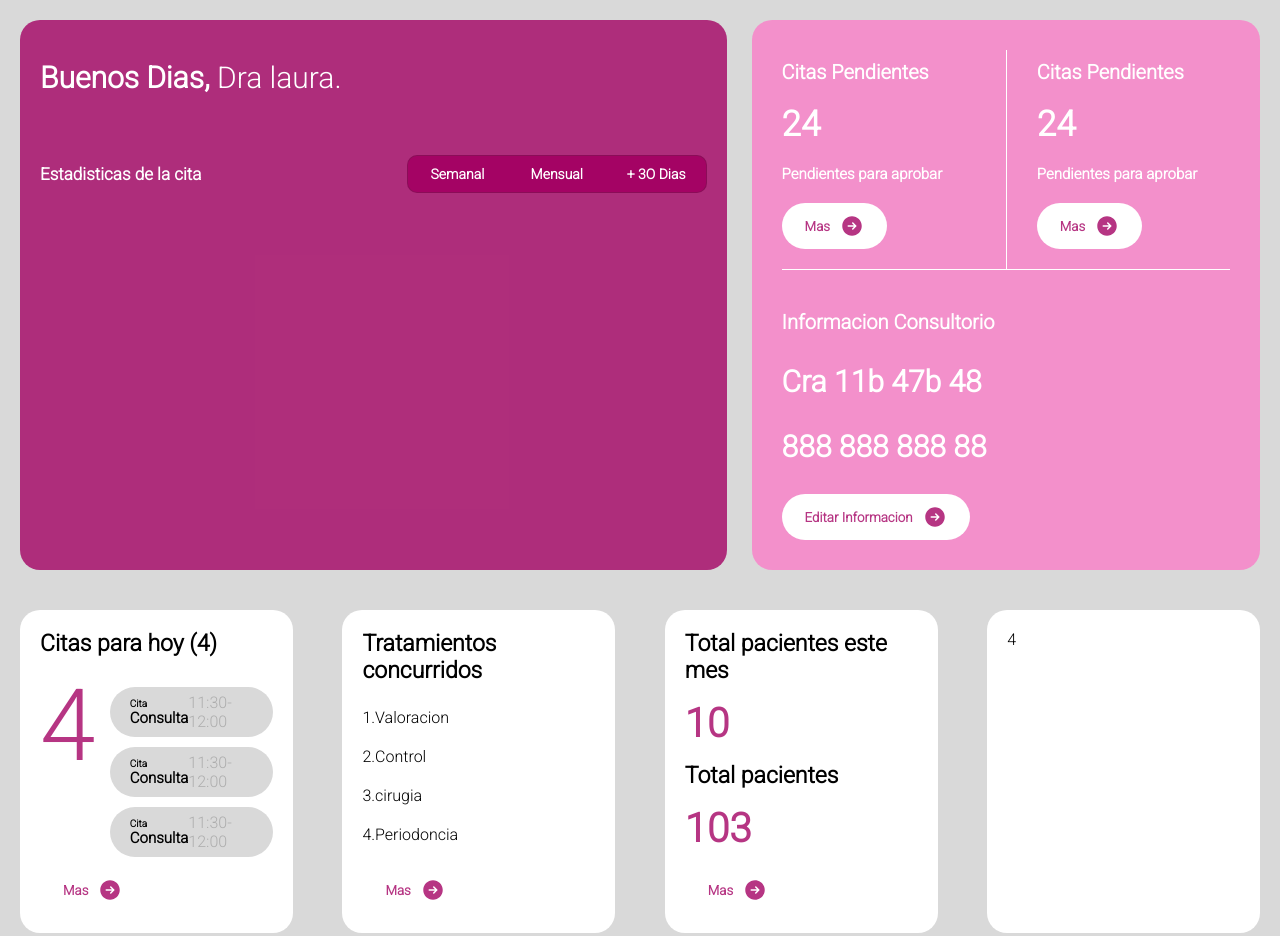
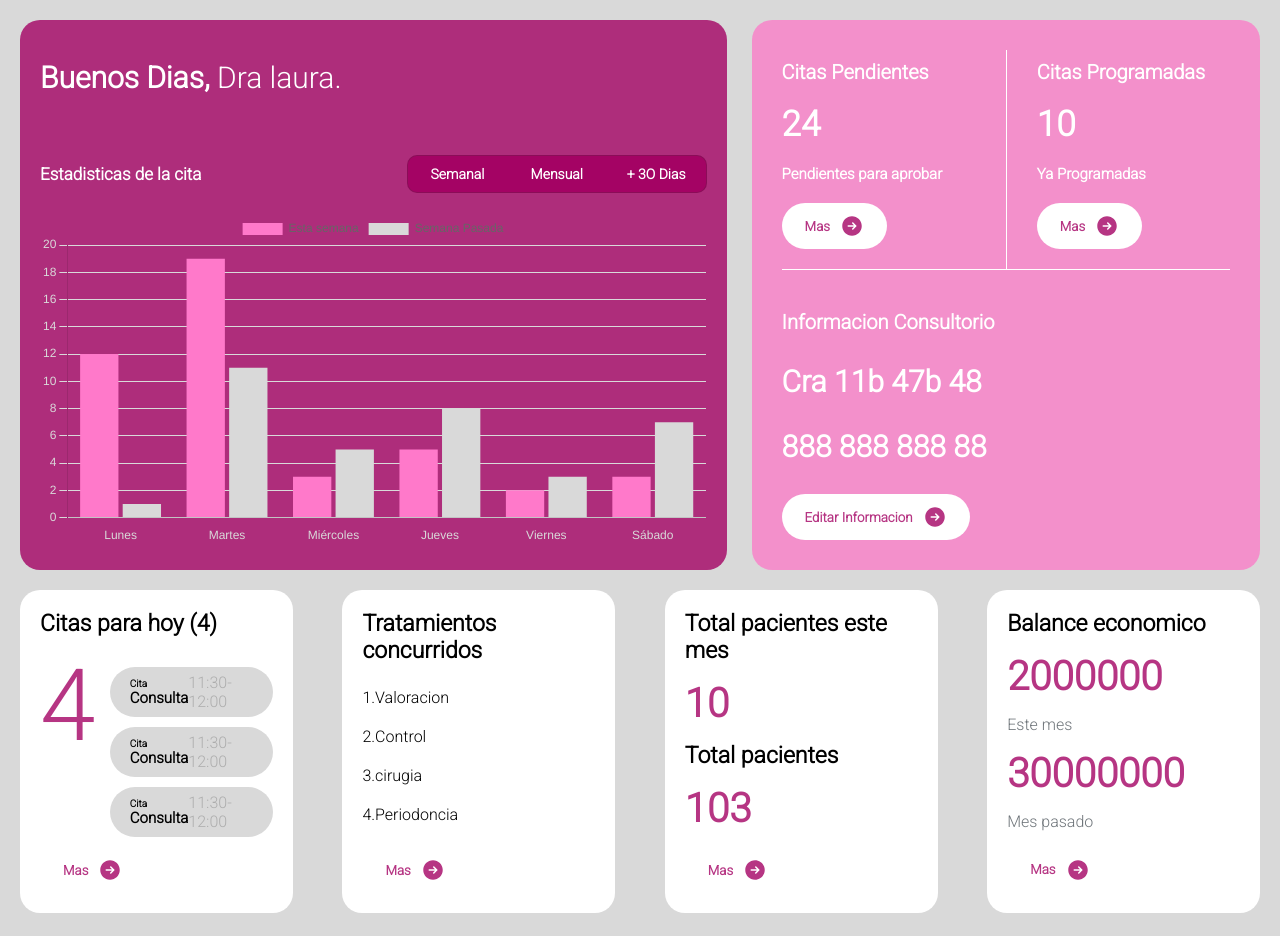
Before and after one commit to 47Grajz/Layouts, a plain HTML site: page Admin_view/index.html in a window 1280 px wide. Drawn offline with nearby package versions, Linux system fonts and the light colour scheme.

Commit message:
Admin layout finished

```diff
--- a/Admin_view/chart.js
+++ b/Admin_view/chart.js
@@ -0,0 +1,63 @@
+
+
+var options = {
+  type: 'bar',
+  data: {
+    labels: ["Lunes", "Martes", "Miércoles", "Jueves", "Viernes", "Sábado"],
+    datasets: [
+      {
+        label: 'Esta semana',
+        data: [12, 19, 3, 5, 2, 3],
+        backgroundColor: 'rgb(255, 121, 202)',
+
+      },
+      {
+        label: 'Semana Pasada',
+        data: [1, 11, 5, 8, 3, 7],
+        backgroundColor: '#D9D9D9'
+      }
+    ]
+  },
+  options: {
+    scales: {
+      x: {
+        grid:{
+          display:false,
+
+        },
+        ticks: {
+          color: '#D9D9D9',
+        }
+      },
+      y: {
+        grid:{
+          color: '#D9D9D9'
+        },
+        beginAtZero: true,
+        ticks: {
+          color: '#D9D9D9',
+        }
+      }
+    },
+    plugins: {
+      customValue: {
+        name: 'Comparacion',
+      }
+    }
+  },
+  plugins: [
+    {
+      id: 'customValue',
+      afterDraw: (chart, args, opts) => {
+        const {
+          ctx,
+          data: { datasets },
+          _metasets,
+        } = chart;
+      },
+    },
+  ],
+};
+
+var ctx = document.getElementById('myChart').getContext('2d');
+new Chart(ctx, options);
--- a/Admin_view/index.html
+++ b/Admin_view/index.html
@@ -2,7 +2,7 @@
 <head>
     <meta charset="UTF-8">
     <meta name="viewport" content="width=device-width, initial-scale=1.0">
-
+    <script src="https://cdn.jsdelivr.net/npm/chart.js"></script>
     <link rel="stylesheet" href="style.css">
     <title>Document</title>
 </head>
@@ -35,7 +35,7 @@
                 </div>
 
                 <div class="chart">
-
+                  <canvas id="myChart"></canvas>
                 </div>
 
             </div>
@@ -53,9 +53,9 @@
                           </button></a>
                     </div>
                     <div class="info-box bx2">
-                        <p>Citas Pendientes</p>
-                        <p class="Number">24</p>
-                        <p class="label">Pendientes para aprobar</p>
+                        <p>Citas Programadas</p>
+                        <p class="Number">10</p>
+                        <p class="label">Ya Programadas</p>
                         <a href="#"><button class="button">
                             Mas
                             <svg fill="currentColor" viewBox="0 0 24 24" class="icon">
@@ -145,7 +145,20 @@
               </svg>
             </button></a>
           </div>
-          <div class="info-bottom b4">4</div>
+          <div class="info-bottom b4">
+                        <h5>Balance economico</h5>
+            <h3>2000000</h3>
+            <p>Este mes</p>
+            <h3>30000000</h3>
+            <p>Mes pasado</p>
+
+            <a href="#"><button class="button">
+              Mas
+              <svg fill="currentColor" viewBox="0 0 24 24" class="icon">
+                <path clip-rule="evenodd" d="M12 2.25c-5.385 0-9.75 4.365-9.75 9.75s4.365 9.75 9.75 9.75 9.75-4.365 9.75-9.75S17.385 2.25 12 2.25zm4.28 10.28a.75.75 0 000-1.06l-3-3a.75.75 0 10-1.06 1.06l1.72 1.72H8.25a.75.75 0 000 1.5h5.69l-1.72 1.72a.75.75 0 101.06 1.06l3-3z" fill-rule="evenodd"></path>
+              </svg>
+            </button></a>
+          </div>
       </div>
 
 
@@ -153,7 +166,7 @@
       </div>
 
     <script src="https://cdn.jsdelivr.net/npm/chart.js"></script>
-
+    <script src="https://cdnjs.cloudflare.com/ajax/libs/Chart.js/3.4.1/chart.js"></script>
     <script src="chart.js"></script>
 </body>
 </html>
--- a/Admin_view/style.css
+++ b/Admin_view/style.css
@@ -17,12 +17,13 @@
 body
 {
     background-color: #D9D9D9;
+
 }
 
 .cont
 {
     width: 100%;
-    height: 100%;
+    height: 120%;
     display: flex;
     flex-direction: column;
     padding: 20px;
@@ -72,6 +73,11 @@ body
     justify-content: space-between;
     align-items: center;
    width: 100%;
+}
+
+.chart
+{
+  padding-top: 20px;
 }
 
 .cont-left p
@@ -147,7 +153,7 @@ a{
   justify-content: space-between;
     width: 100%;
   height: 100%;
-    margin-top: 20px;
+  margin-bottom: 30px;
     padding: 20px 0 20px 0;
 }
 
@@ -243,10 +249,16 @@ color: var(--primarycolor);
 
 }
 
-.b3 h3{
+.b3 h3, .b4 h3 {
   font-size: 40px;
   color: var(--primarycolor);
 }
+
+.b4 p{
+  color: #6F757A;
+}
+
+
 
 /* estilos boton */
 
@@ -341,7 +353,7 @@ color: var(--primarycolor);
 
   .button:hover {
     transform: scale(1.05);
-    border-color: #fff9;
+    border-color: var(--primarycolor);
   }
 
   .button:hover .icon {
@@ -381,3 +393,57 @@ color: var(--primarycolor);
       left: 100%;
     }
   }
+
+
+  @media only screen and (max-width: 951px) {
+
+
+    .buttons-cont
+    {
+      flex-direction: column;
+
+    }
+
+    .cont-info-bottom
+    {
+      display: grid;
+      grid-template-columns: repeat(2, 1fr); /* Dos columnas de igual tamaño */
+      grid-template-rows: repeat(2, 1fr);    /* Dos filas de igual tamaño */
+      gap: 20px;
+    }
+
+    .info-bottom
+    {
+      width: 100%;
+    }
+
+  }
+
+
+  @media only screen and (max-width: 641px) {
+
+   .cont-info
+   {
+    flex-direction: column;
+    gap: 20px;
+   }
+
+   .cont-left,.cont-right
+   {
+    width: 100%;
+   }
+
+   .cont
+   {
+    width: 100%;
+   }
+
+   .cont-info-bottom
+   {
+     display: grid;
+     grid-template-columns: repeat(1, 1fr); /* Dos columnas de igual tamaño */
+     grid-template-rows: repeat(1, 1fr);    /* Dos filas de igual tamaño */
+     gap: 20px;
+   }
+
+  }
```
